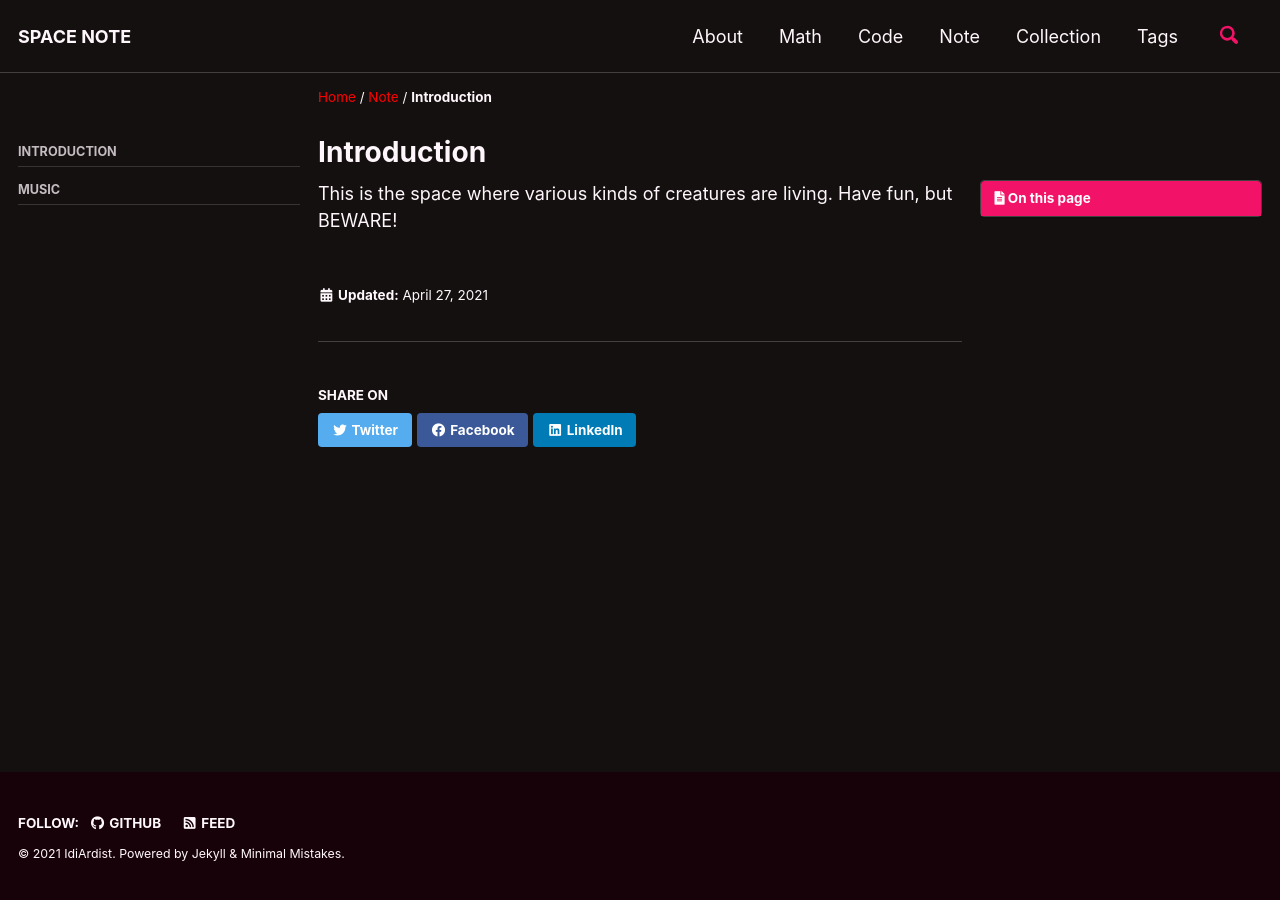
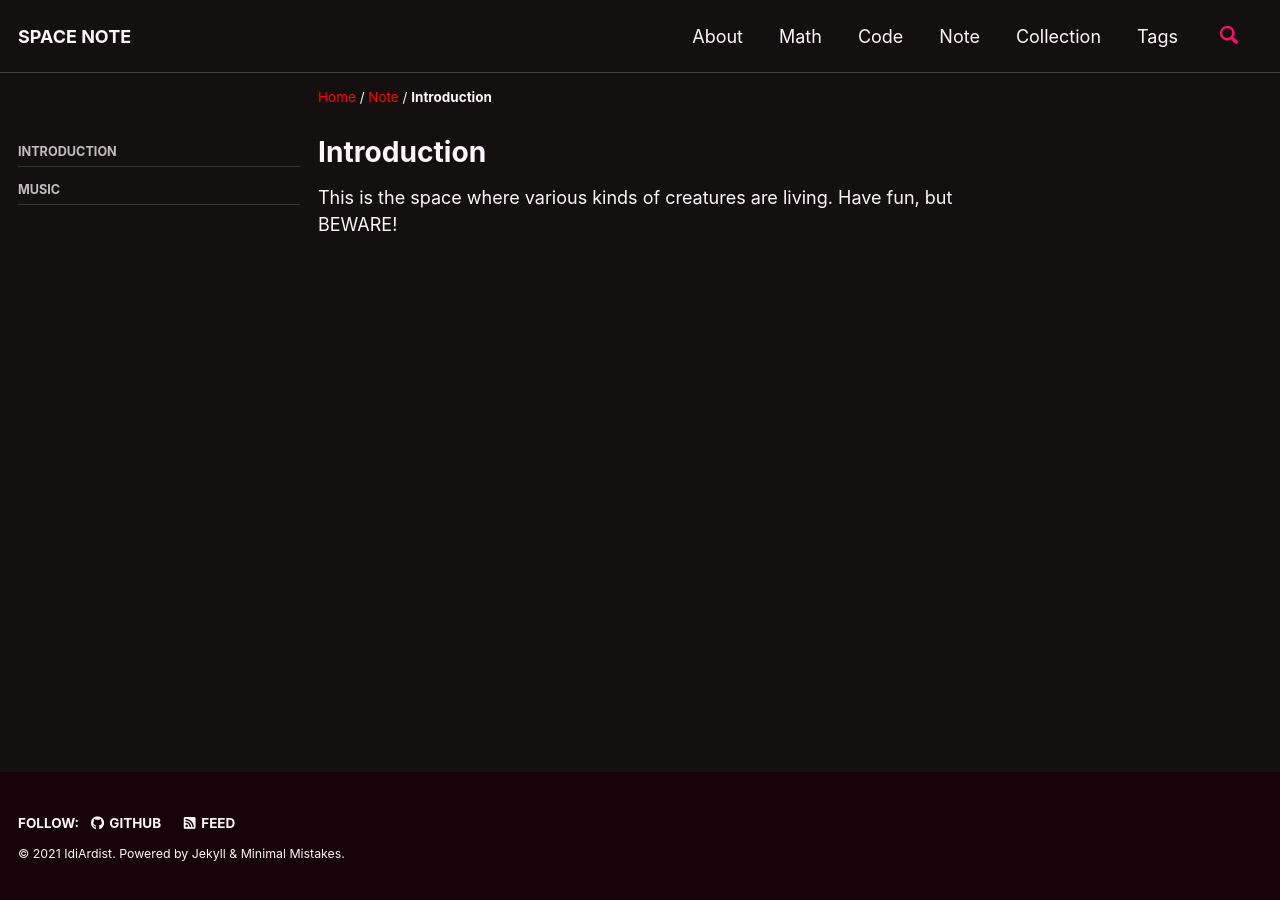
Before and after one commit to peterjhpark1205/peterjhpark1205.github.io, a Jekyll site: the page built from _note/00_Introductin.md, in a window 1280 px wide. Built offline with Jekyll 4.4.1, drawn with Linux system fonts in a browser that asks for light colours; cached includes are drawn as plain includes; comment, search, counter and statistics services are not loaded; a style sheet for code colours, icons or effects is not loaded.

Commit message:
Update _config.yml

```diff
--- a/_config.yml
+++ b/_config.yml
@@ -239,7 +239,7 @@
     values:
       layout: single
       author_profile: false
-      read_time: false
+      read_time: true
       show_date: true
       comments: true
       share: true
@@ -279,7 +279,7 @@
       path: ""
       type: note
     values:
-      layout: single
+      layout: archive
       author_profile: false
       share: true
       comment: true
```
